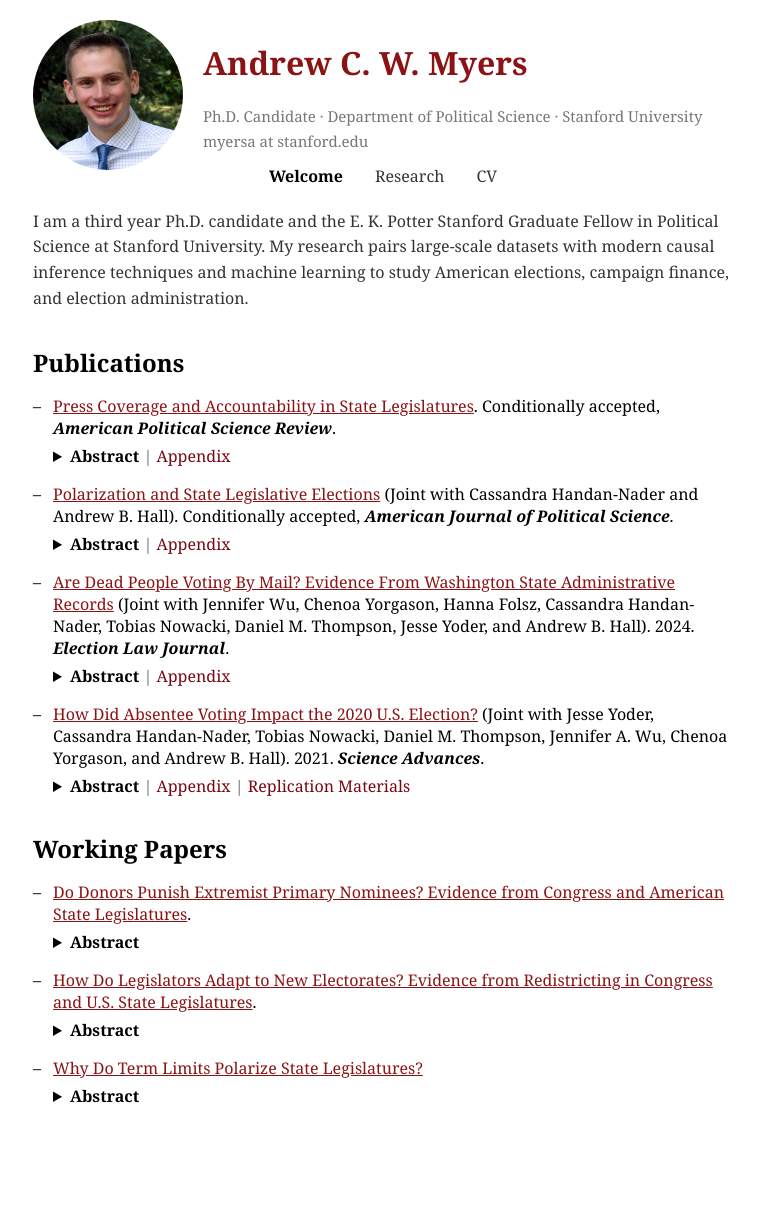
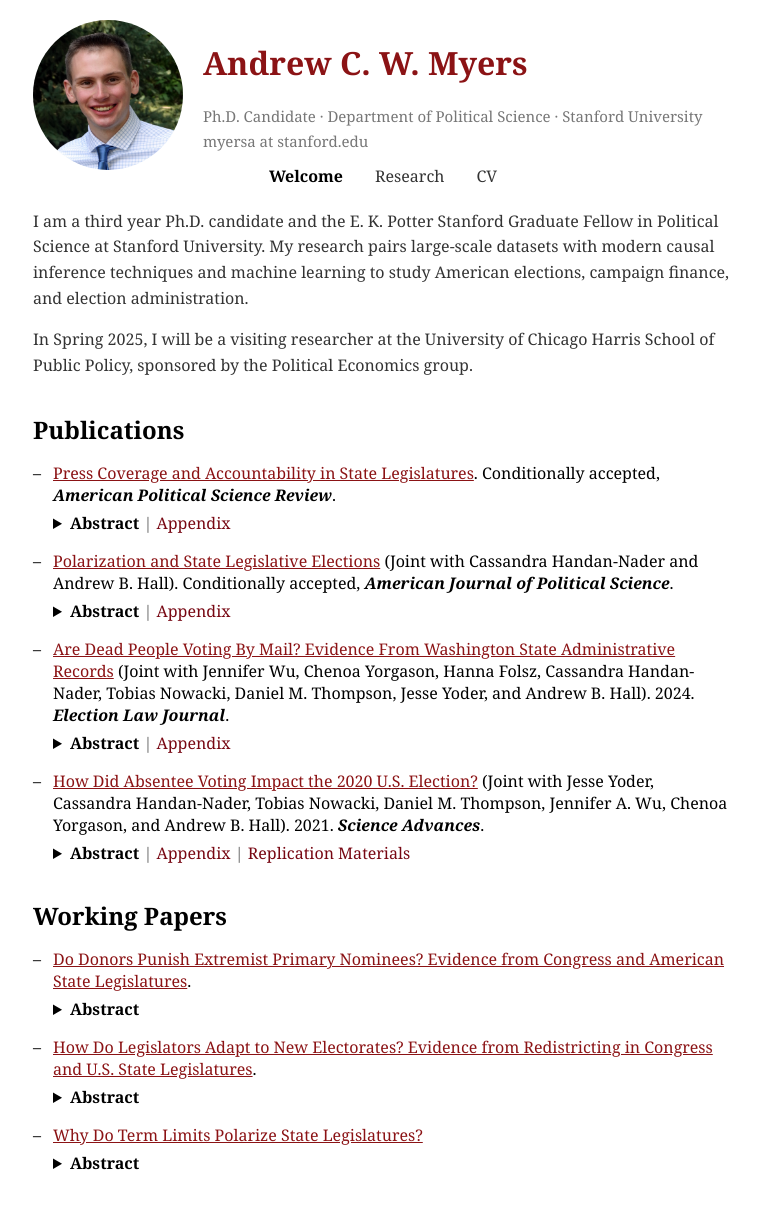
Before and after one commit to AndyMyersSkol/AndyMyersSkol.github.io, a Jekyll site: the page index.html, which Jekyll copies as it is, in a window 1280 px wide. Shown: the whole page, without its empty margins (257-1016 px from the left). Built offline with Jekyll 4.4.1, drawn with Linux system fonts in a browser that asks for light colours; before the commit the page ends 1143 px from its top, so only the background shows below that.

Commit message:
Update index.html

```diff
--- a/index.html
+++ b/index.html
@@ -43,6 +43,10 @@ height="0" width="0" style="display:none;visibility:hidden"></iframe></noscript>
 
     <div class="bio">
         <p>I am a third year Ph.D. candidate and the E. K. Potter Stanford Graduate Fellow in Political Science at Stanford University. My research pairs large-scale datasets with modern causal inference techniques and machine learning to study American elections, campaign finance, and election administration. </p>
+    </div>
+
+    <div class="bio">
+        <p>In Spring 2025, I will be a visiting researcher at the University of Chicago Harris School of Public Policy, sponsored by the Political Economics group.</p>
     </div>
 
 
```
